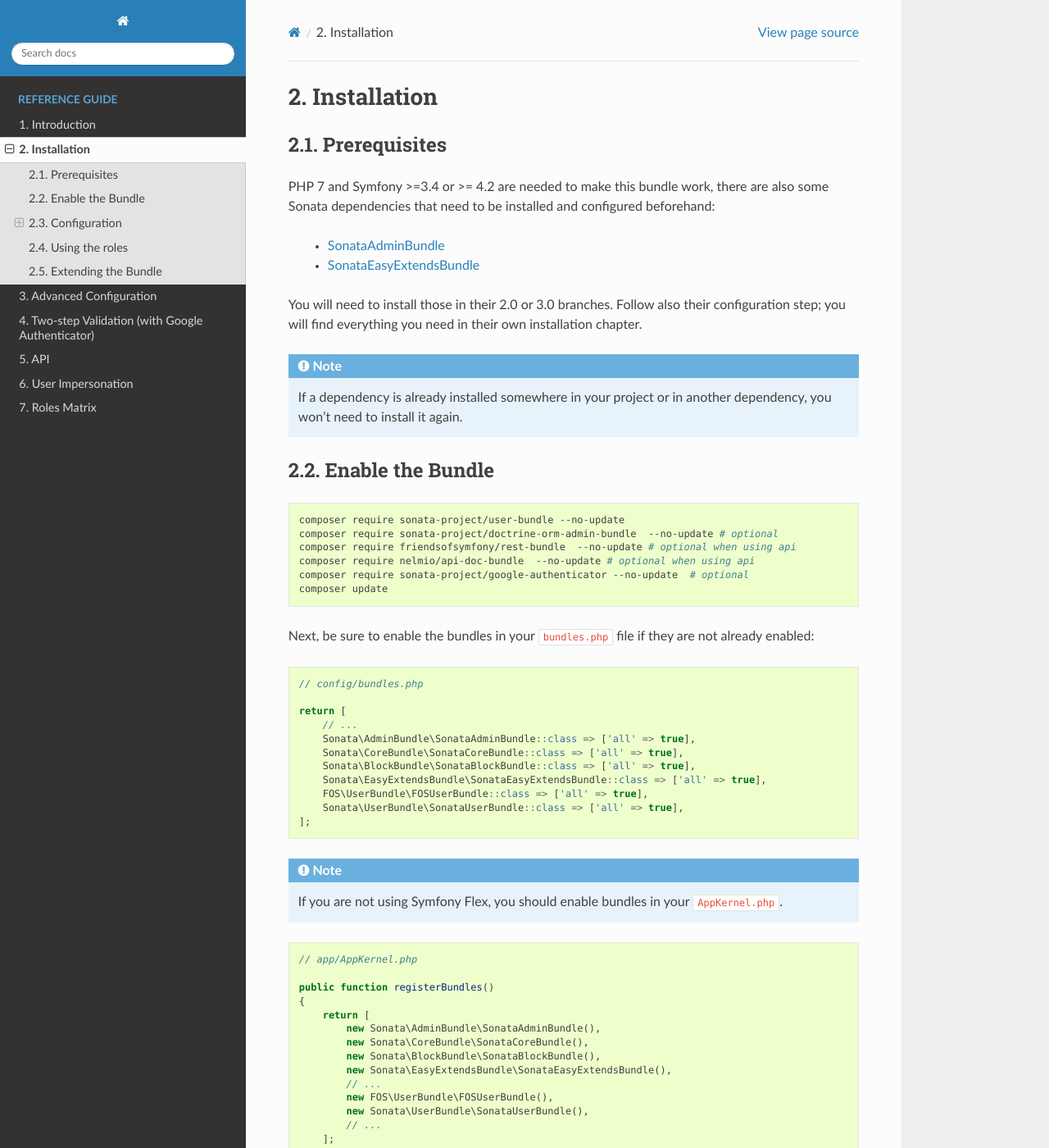
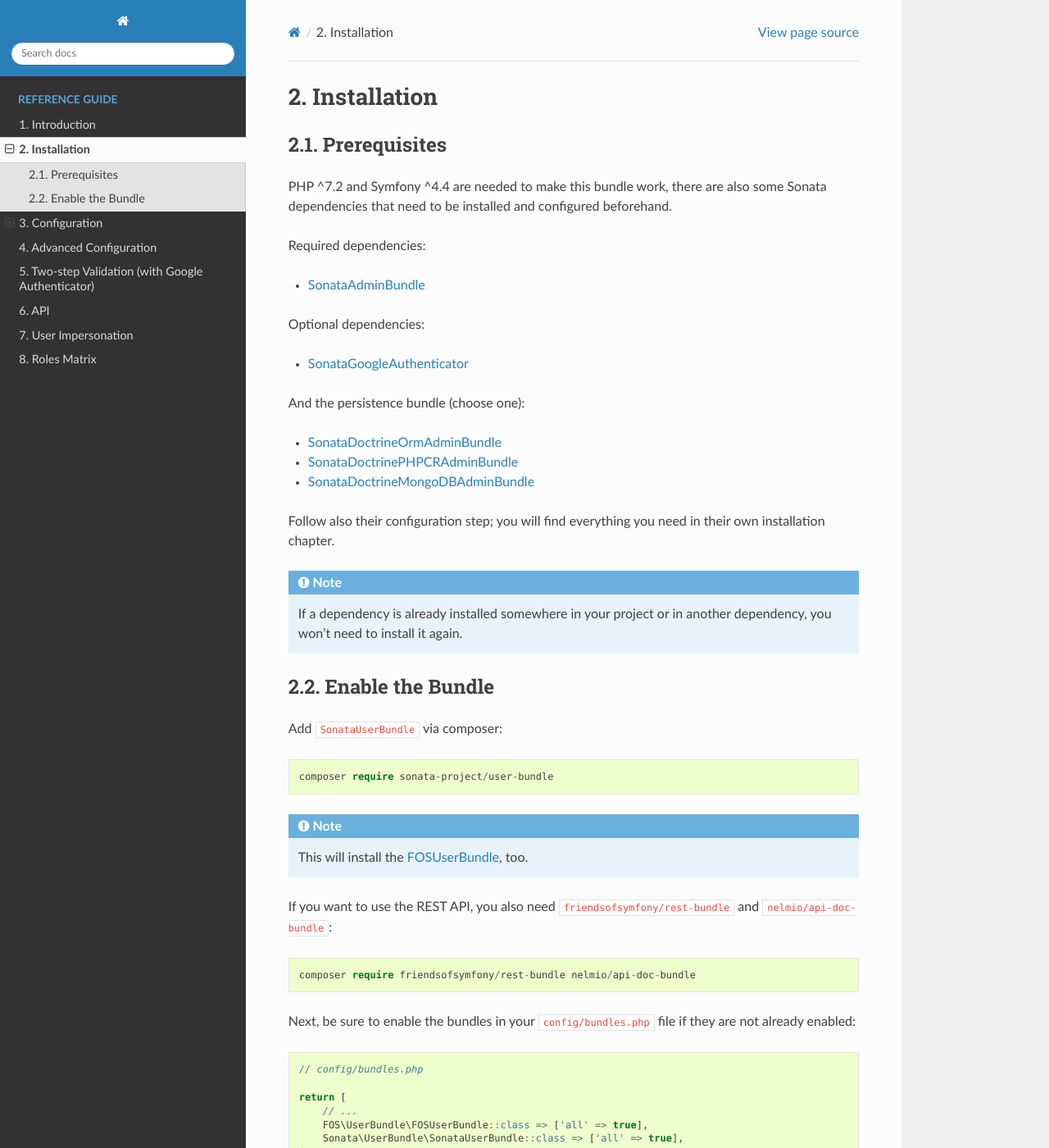
Before and after one commit to sonata-project/SonataUserBundle, a Sphinx documentation site: the page built from docs/reference/installation.rst, in a window 1280 px wide and 1400 px high. Shown: the whole window at 82% size. Built offline with Sphinx 7.4.7 and the Read the Docs theme 2.0.0, drawn with Linux system fonts in a browser that asks for light colours; some of the changed text lies outside the part shown.

Commit message:
Make SonataEasyExtends optional

```diff
--- a/composer.json
+++ b/composer.json
@@ -25,8 +25,7 @@
         "friendsofsymfony/user-bundle": "^2.0",
         "sonata-project/admin-bundle": "^3.34",
         "sonata-project/datagrid-bundle": "^2.4.0",
-        "sonata-project/doctrine-extensions": "^1.5.1",
-        "sonata-project/easy-extends-bundle": "^2.2",
+        "sonata-project/doctrine-extensions": "^1.8",
         "sonata-project/form-extensions": "^0.1 || ^1.4",
         "swiftmailer/swiftmailer": "^4.3 || ^5.0 || ^6.0",
         "symfony/config": "^4.4",
--- a/docs/reference/installation.rst
+++ b/docs/reference/installation.rst
@@ -7,15 +8,25 @@
 Prerequisites
 -------------
 
-PHP 7 and Symfony >=3.4 or >= 4.2 are needed to make this bundle work, there are
-also some Sonata dependencies that need to be installed and configured beforehand:
+PHP ^7.2 and Symfony ^4.4 are needed to make this bundle work, there are
+also some Sonata dependencies that need to be installed and configured beforehand.
 
-    - `SonataAdminBundle <https://sonata-project.org/bundles/admin>`_
-    - `SonataEasyExtendsBundle <https://sonata-project.org/bundles/easy-extends>`_
+Required dependencies:
 
-You will need to install those in their 2.0 or 3.0 branches. Follow also
-their configuration step; you will find everything you need in their own
-installation chapter.
+* `SonataAdminBundle <https://sonata-project.org/bundles/admin>`_
+
+Optional dependencies:
+
+* `SonataGoogleAuthenticator <https://github.com/sonata-project/GoogleAuthenticator>`_
+
+And the persistence bundle (choose one):
+
+* `SonataDoctrineOrmAdminBundle <https://sonata-project.org/bundles/doctrine-orm-admin>`_
+* `SonataDoctrinePHPCRAdminBundle <https://sonata-project.org/bundles/doctrine-phpcr-admin>`_
+* `SonataDoctrineMongoDBAdminBundle <https://sonata-project.org/bundles/mongo-admin>`_
+
+Follow also their configuration step; you will find everything you need in
+their own installation chapter.
 
 .. note::
 
@@ -25,63 +36,187 @@
 Enable the Bundle
 -----------------
 
-.. code-block:: bash
+Add ``SonataUserBundle`` via composer::
 
-    composer require sonata-project/user-bundle --no-update
-    composer require sonata-project/doctrine-orm-admin-bundle  --no-update # optional
-    composer require friendsofsymfony/rest-bundle  --no-update # optional when using api
-    composer require nelmio/api-doc-bundle  --no-update # optional when using api
-    composer require sonata-project/google-authenticator --no-update  # optional
-    composer update
+    composer require sonata-project/user-bundle
 
-Next, be sure to enable the bundles in your ``bundles.php`` file if they
+.. note::
+
+    This will install the FOSUserBundle_, too.
+
+If you want to use the REST API, you also need ``friendsofsymfony/rest-bundle`` and ``nelmio/api-doc-bundle``::
+
+    composer require friendsofsymfony/rest-bundle nelmio/api-doc-bundle
+
+Next, be sure to enable the bundles in your ``config/bundles.php`` file if they
 are not already enabled::
 
     // config/bundles.php
 
     return [
         // ...
-        Sonata\AdminBundle\SonataAdminBundle::class => ['all' => true],
-        Sonata\CoreBundle\SonataCoreBundle::class => ['all' => true],
-        Sonata\BlockBundle\SonataBlockBundle::class => ['all' => true],
-        Sonata\EasyExtendsBundle\SonataEasyExtendsBundle::class => ['all' => true],
         FOS\UserBundle\FOSUserBundle::class => ['all' => true],
         Sonata\UserBundle\SonataUserBundle::class => ['all' => true],
     ];
 
-.. note::
+Configuration
+=============
 
-    If you are not using Symfony Flex, you should enable bundles in your
-    ``AppKernel.php``.
+SonataUserBundle Configuration
+------------------------------
 
-.. code-block:: php
+.. code-block:: yaml
 
-    // app/AppKernel.php
+    # config/packages/sonata_user.yaml
 
-    public function registerBundles()
+    sonata_user:
+        class:
+            user: App\Entity\SonataUserUser
+            group: App\Entity\SonataUserGroup
+
+FOSUserBundle Configuration
+---------------------------
+
+.. code-block:: yaml
+
+    # config/packages/fos_user.yaml
+
+    fos_user:
+        db_driver: orm
+        firewall_name: main
+        user_class: App\Entity\SonataUserUser
+        group:
+            group_class: App\Entity\SonataUserGroup
+            group_manager: sonata.user.orm.group_manager
+        service:
+            user_manager: sonata.user.orm.user_manager
+        from_email:
+            address: "%mailer_user%"
+            sender_name: "%mailer_user%"
+
+Doctrine ORM Configuration
+--------------------------
+
+And these in the config mapping definition (or enable `auto_mapping`_)::
+
+    # config/packages/doctrine.yaml
+
+    doctrine:
+        orm:
+            entity_managers:
+                default:
+                    mappings:
+                        SonataUserBundle: ~
+                        FOSUserBundle: ~
+
+And then create the corresponding entities, ``src/Entity/SonataUserUser``::
+
+    // src/Entity/SonataUserUser.php
+
+    use Doctrine\ORM\Mapping as ORM;
+    use Sonata\UserBundle\Entity\BaseUser;
+
+    /**
+     * @ORM\Entity
+     * @ORM\Table(name="fos_user__user")
+     */
+    class SonataUserUser extends BaseUser
     {
-        return [
-            new Sonata\AdminBundle\SonataAdminBundle(),
-            new Sonata\CoreBundle\SonataCoreBundle(),
-            new Sonata\BlockBundle\SonataBlockBundle(),
-            new Sonata\EasyExtendsBundle\SonataEasyExtendsBundle(),
-            // ...
-            new FOS\UserBundle\FOSUserBundle(),
-            new Sonata\UserBundle\SonataUserBundle(),
-            // ...
-        ];
+        /**
+         * @ORM\Id
+         * @ORM\GeneratedValue
+         * @ORM\Column(type="integer")
+         */
+        protected $id;
     }
 
-Configuration
--------------
+and ``src/Entity/SonataUserGroup``::
 
-.. note::
+    // src/Entity/SonataUserGroup.php
 
-    If you are not using Symfony Flex, all configuration in this section should
-    be added to ``app/config/config.yml``.
+    use Doctrine\ORM\Mapping as ORM;
+    use Sonata\UserBundle\Entity\BaseGroup;
+
+    /**
+     * @ORM\Entity
+     * @ORM\Table(name="fos_user__group")
+     */
+    class SonataUserGroup extends BaseGroup
+    {
+        /**
+         * @ORM\Id
+         * @ORM\GeneratedValue
+         * @ORM\Column(type="integer")
+         */
+        protected $id;
+    }
+
+The only thing left is to update your schema::
+
+    bin/console doctrine:schema:update --force
+
+Doctrine MongoDB Configuration
+------------------------------
+
+You have to create the corresponding documents, ``src/Document/SonataUserUser``::
+
+    // src/Document/SonataUserUser.php
+
+    use Doctrine\ODM\MongoDB\Mapping\Annotations as MongoDB;
+    use Sonata\UserBundle\Document\BaseUser;
+
+    /**
+     * @MongoDB\Document
+     */
+    class SonataUserUser extends BaseUser
+    {
+        /**
+         * @MongoDB\Id
+         */
+        protected $id;
+    }
+
+and ``src/Document/SonataUserGroup``::
+
+    // src/Document/SonataUserGroup.php
+
+    use Doctrine\ODM\MongoDB\Mapping\Annotations as MongoDB;
+    use Sonata\UserBundle\Document\BaseGroup;
+
+    /**
+     * @MongoDB\Document
+     */
+    class SonataUserGroup extends BaseGroup
+    {
+        /**
+         * @MongoDB\Id
+         */
+        protected $id;
+    }
+
+Then configure ``SonataUserBundle`` to use the newly generated classes::
+
+    # config/packages/sonata_user.yaml
+
+    sonata_user:
+        manager_type: mongodb
+        class:
+            user: App\Document\SonataUserUser
+            group: App\Document\SonataUserGroup
+
+And configure ``FOSUserBundle``::
+
+    # config/packages/fos_user.yaml
+
+    fos_user:
+        db_driver: mongodb
+        user_class: App\Document\SonataUserUser
+        group:
+            group_class: App\Document\SonataUserGroup
 
 ACL Configuration
-~~~~~~~~~~~~~~~~~
+-----------------
+
 When using ACL, the ``UserBundle`` can prevent `normal` users to change
 settings of `super-admin` users, to enable this use the following configuration:
 
@@ -104,62 +239,8 @@
         acl:
             connection: default
 
-Doctrine Configuration
-~~~~~~~~~~~~~~~~~~~~~~
-
-Add these config lines to your Doctrine configuration:
-
-.. code-block:: yaml
-
-    # config/packages/doctrine.yaml
-
-    doctrine:
-        dbal:
-            types:
-                json: Sonata\Doctrine\Types\JsonType
-
-
-And these in the config mapping definition (or enable `auto_mapping <http://symfony.com/doc/2.0/reference/configuration/doctrine.html#configuration-overview>`_):
-
-.. code-block:: yaml
-
-    # config/packages/doctrine.yaml
-
-    doctrine:
-        orm:
-            entity_managers:
-                default:
-                    mappings:
-                        SonataUserBundle: ~
-                        FOSUserBundle: ~
-
-FOSUserBundle Configuration
-~~~~~~~~~~~~~~~~~~~~~~~~~~~
-
-Add these config lines to your FOSUserBundle configuration:
-
-.. code-block:: yaml
-
-    # config/packages/fos_user.yaml
-
-    fos_user:
-        db_driver:      orm # can be orm or odm
-        firewall_name:  main
-        user_class:     Sonata\UserBundle\Entity\BaseUser
-
-        group:
-            group_class:   Sonata\UserBundle\Entity\BaseGroup
-            group_manager: sonata.user.orm.group_manager # If you're using doctrine orm (use sonata.user.mongodb.group_manager for mongodb)
-
-        service:
-            user_manager: sonata.user.orm.user_manager
-
-        from_email:
-            address: "%mailer_user%"
-            sender_name: "%mailer_user%"
-
 Mailer Configuration
-~~~~~~~~~~~~~~~~~~~~
+--------------------
 
 You can define a custom mailer to send reset password emails.
 Your mailer will have to implement ``FOS\UserBundle\Mailer\MailerInterface``.
@@ -172,7 +253,7 @@
         mailer: custom.mailer.service.id
 
 Integrating the bundle into the Sonata Admin Bundle
-~~~~~~~~~~~~~~~~~~~~~~~~~~~~~~~~~~~~~~~~~~~~~~~~~~~
+---------------------------------------------------
 
 Add the related security routing information:
 
@@ -188,16 +269,7 @@
         resource: '@SonataUserBundle/Resources/config/routing/admin_resetting.xml'
         prefix: /admin/resetting
 
-.. note::
-
-    If you are not using Symfony Flex, routes should be added to ``app/config/routing.yml``.
-
 Then, add a new custom firewall handlers for the admin:
-
-.. note::
-
-    If you are not using Symfony Flex, rest of this configuration should be
-    added to ``app/config/security.yml``.
 
 .. code-block:: yaml
 
@@ -283,7 +355,6 @@
             - { path: ^/admin/, role: [ROLE_ADMIN, ROLE_SONATA_ADMIN] }
             - { path: ^/.*, role: IS_AUTHENTICATED_ANONYMOUSLY }
 
-
 Using the roles
 ---------------
 
@@ -291,108 +362,18 @@
 users. The available roles to assign to others are limited to the roles
 available to the user editing the form.
 
-Extending the Bundle
---------------------
-At this point, the bundle is functional, but not quite ready yet. You need
-to generate the correct entities for the media:
+Next Steps
+----------
 
-.. code-block:: bash
+At this point, your Symfony installation should be fully functional, without errors
+showing up from SonataUserBundle. If, at this point or during the installation,
+you come across any errors, don't panic:
 
-    bin/console sonata:easy-extends:generate SonataUserBundle --dest=src --namespace_prefix=App
+    - Read the error message carefully. Try to find out exactly which bundle is causing the error.
+      Is it SonataUserBundle or one of the dependencies?
+    - Make sure you followed all the instructions correctly, for both SonataUserBundle and its dependencies.
+    - Still no luck? Try checking the project's `open issues on GitHub`_.
 
-.. note::
-
-    If you are not using Symfony Flex, use command without ``--namespace_prefix=App``.
-
-With provided parameters, the files are generated in ``src/Application/Sonata/UserBundle``.
-
-.. note::
-
-    The command will generate domain objects in an ``App\Application`` namespace.
-    So you can point entities' associations to a global and common namespace.
-    This will make Entities sharing easier as your models will allow
-    pointing to a global namespace. For instance, the user will be
-    ``App\Application\Sonata\UserBundle\Entity\User``.
-
-.. note::
-
-    If you are not using Symfony Flex, the namespace will be ``Application\Sonata\UserBundle\Entity\User``.
-
-Now, add the new ``Application`` Bundle into the ``bundles.php``::
-
-    // config/bundles.php
-
-    return [
-        // ...
-        App\Application\Sonata\UserBundle\ApplicationSonataUserBundle::class => ['all' => true],
-    ];
-
-.. note::
-
-    If you are not using Symfony Flex, add the new ``Application`` Bundle into your
-    ``AppKernel.php``.
-
-.. code-block:: php
-
-    // app/AppKernel.php
-
-    public function registerBundles()
-    {
-        return [
-            // ...
-            new Application\Sonata\UserBundle\ApplicationSonataUserBundle(),
-            // ...
-        ];
-    }
-
-If you are not using auto-mapping in doctrine you will have to add it there
-too:
-
-.. note::
-
-    If you are not using Symfony Flex, next configuration should be added
-    to ``app/config/config.yml``.
-
-.. code-block:: yaml
-
-    # config/packages/doctrine.yaml
-
-    doctrine:
-        orm:
-            entity_managers:
-                default:
-                    mappings:
-                        # ...
-                        ApplicationSonataUserBundle: ~
-
-And configure FOSUserBundle and SonataUserBundle to use the newly generated
-User and Group classes::
-
-    # config/packages/fos_user.yaml
-
-    fos_user:
-        # ...
-        user_class:     App\Application\Sonata\UserBundle\Entity\User
-
-        group:
-            group_class:   App\Application\Sonata\UserBundle\Entity\Group
-
-.. code-block:: php
-
-    # config/packages/sonata_user.yaml
-
-    sonata_user:
-        class:
-            user: App\Application\Sonata\UserBundle\Entity\User
-            group: App\Application\Sonata\UserBundle\Entity\Group
-
-.. note::
-
-    If you are not using Symfony Flex, add classes without the ``App\``
-    part.
-
-The only thing left is to update your schema:
-
-.. code-block:: bash
-
-    bin/console doctrine:schema:update --force
+.. _`open issues on GitHub`: https://github.com/sonata-project/SonataUserBundle/issues
+.. _FOSUserBundle: https://github.com/FriendsOfSymfony/FOSUserBundle
+.. _`auto_mapping`: http://symfony.com/doc/4.4/reference/configuration/doctrine.html#configuration-overviews
```
Also changed, not shown: other parts of docs/reference/installation.rst (+1 -0 lines), UPGRADE-4.x.md (+14 -0 lines), 3 other files.
